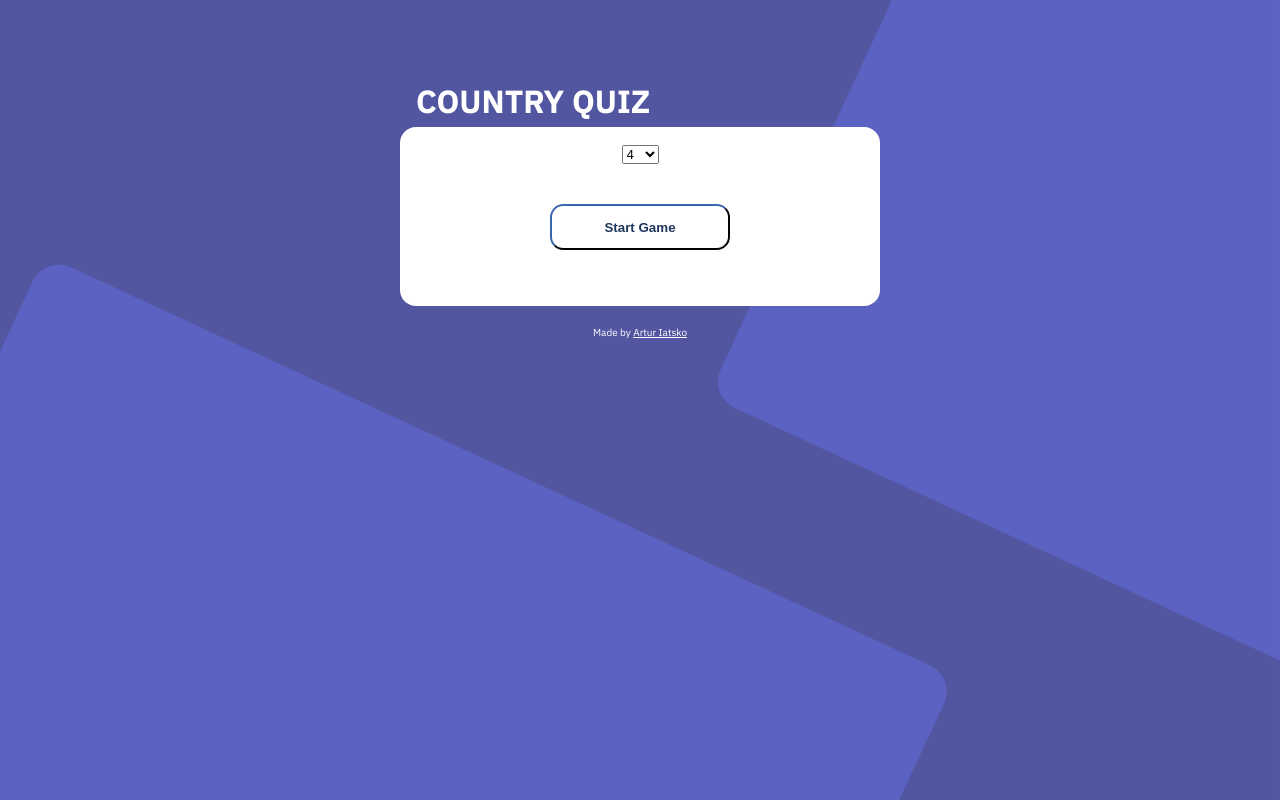
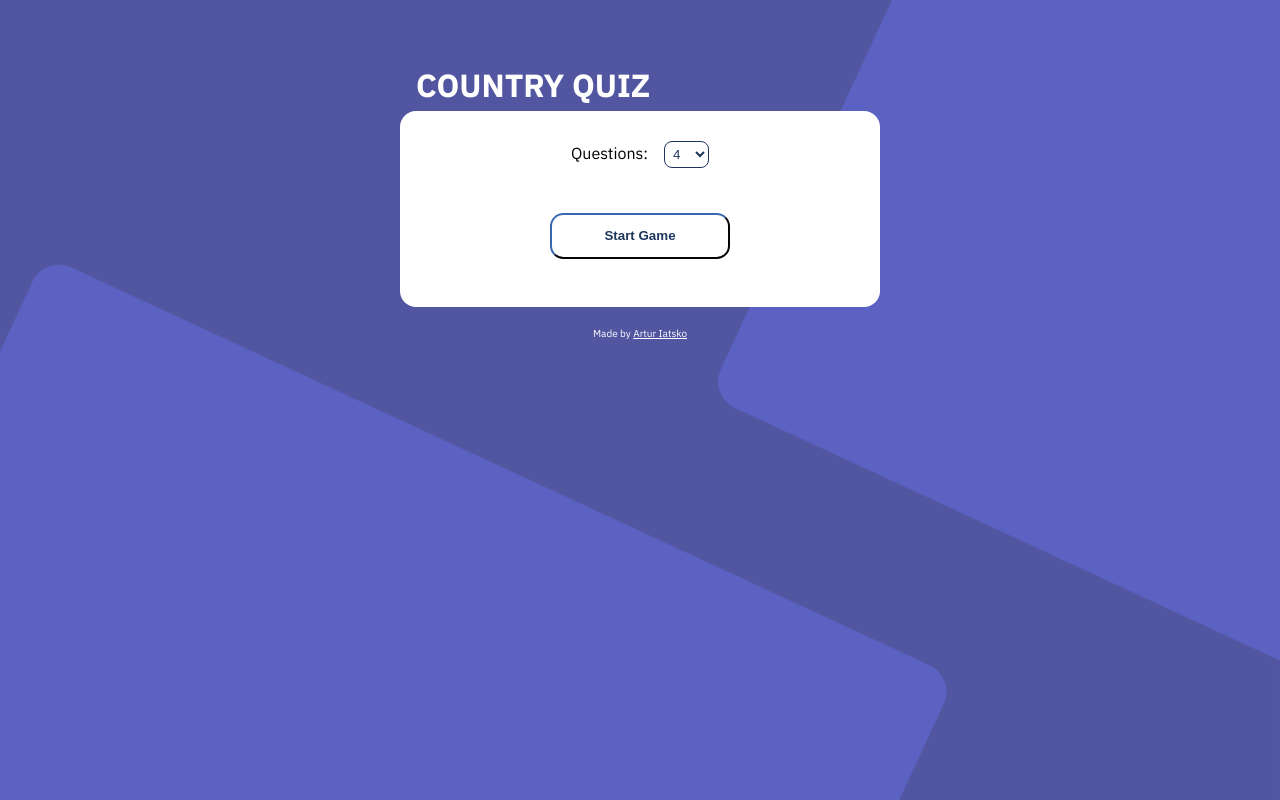
Before and after one commit to bunge12/country-quiz, a React (Create React App) app: page / in a window 1280 px wide. Built offline with nearby package versions, Linux system fonts and the light colour scheme; no server answers.

Commit message:
Styled quantity selector and added score to the finish screen

```diff
--- a/src/App.css
+++ b/src/App.css
@@ -52,5 +52,5 @@ a:visited {
 }
 
 .container {
-  margin-top: 10vh;
+  margin-top: 8vh;
 }
--- a/src/App.js
+++ b/src/App.js
@@ -99,7 +99,11 @@ function App() {
         </Title>
         <div className="game">
           {finished ? (
-            <Finished result={score} onClick={restart}></Finished>
+            <Finished
+              result={score}
+              quantity={quantity}
+              onClick={restart}
+            ></Finished>
           ) : started ? (
             <Question
               data={currentQuestion}
@@ -111,7 +115,10 @@ function App() {
             ></Question>
           ) : (
             <>
-              <NumberSelector onChange={changeQuantity}></NumberSelector>
+              <NumberSelector
+                onChange={changeQuantity}
+                id="number"
+              ></NumberSelector>
               <StartAgain onClick={startGame} text="Start Game"></StartAgain>
             </>
           )}
--- a/src/components/NumberSelector.jsx
+++ b/src/components/NumberSelector.jsx
@@ -1,19 +1,34 @@
 import React from "react";
 import styled from "styled-components";
 
-const Container = styled.div``;
+const Label = styled.label`
+  margin-right: 1rem;
+  margin-top: 0.5rem;
+`;
+
+const Select = styled.select`
+  background: none;
+  color: #1d365c;
+  border-color: #1d365c;
+  padding: 0.25rem;
+  border-radius: 0.5rem;
+  outline: none;
+  margin-top: 1em;
+  margin-bottom: 1em;
+`;
 
 export default function NumberSelector(props) {
   const selectQuestions = (event) => {
     props.onChange(event.target.value);
   };
   return (
-    <Container>
-      <select onChange={selectQuestions}>
+    <div>
+      <Label for="number">Questions:</Label>
+      <Select onChange={selectQuestions}>
         <option value="4">4</option>
         <option value="8">8</option>
         <option value="12">12</option>
-      </select>
-    </Container>
+      </Select>
+    </div>
   );
 }
--- a/src/components/StartAgain.jsx
+++ b/src/components/StartAgain.jsx
@@ -8,8 +8,8 @@ const Button = styled.button`
   border-radius: 1em;
   width: 40%;
   outline: none;
-  margin-top: 3em;
-  margin-bottom: 3em;
+  margin-top: 2rem;
+  margin-bottom: 2rem;
   font-weight: 700;
 `;
 
```
Also changed, not shown: src/components/Finished.jsx (+2 -1 lines).
